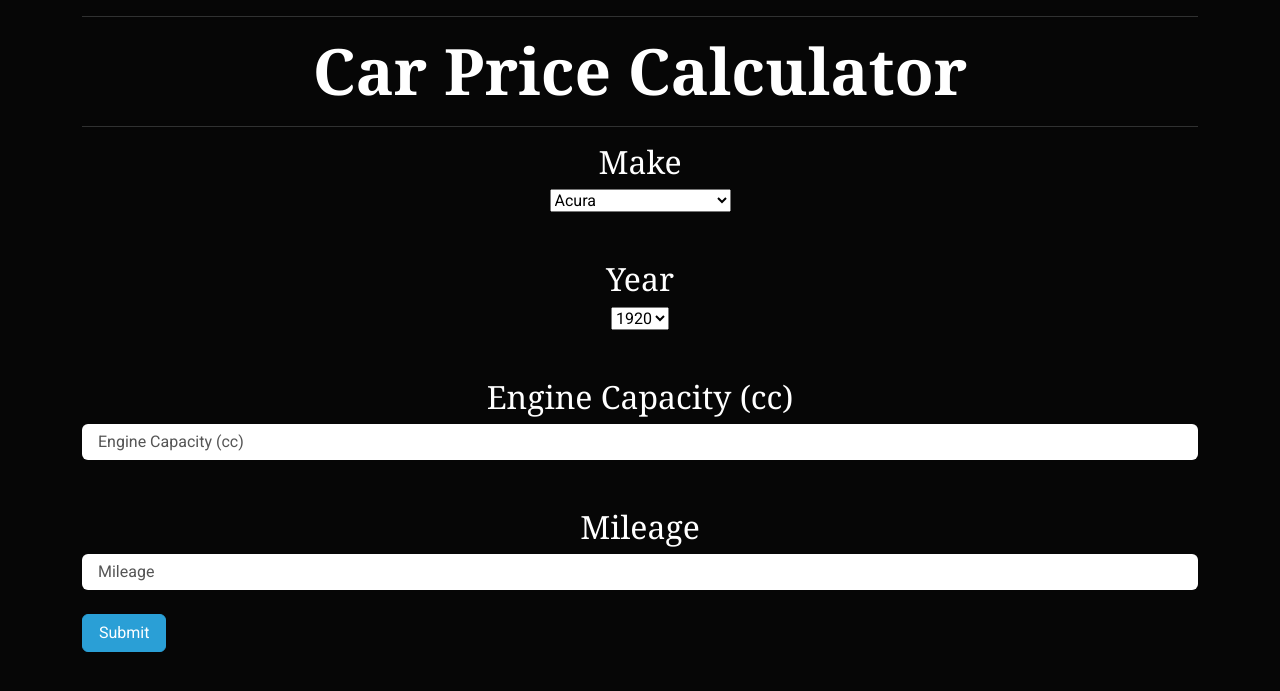
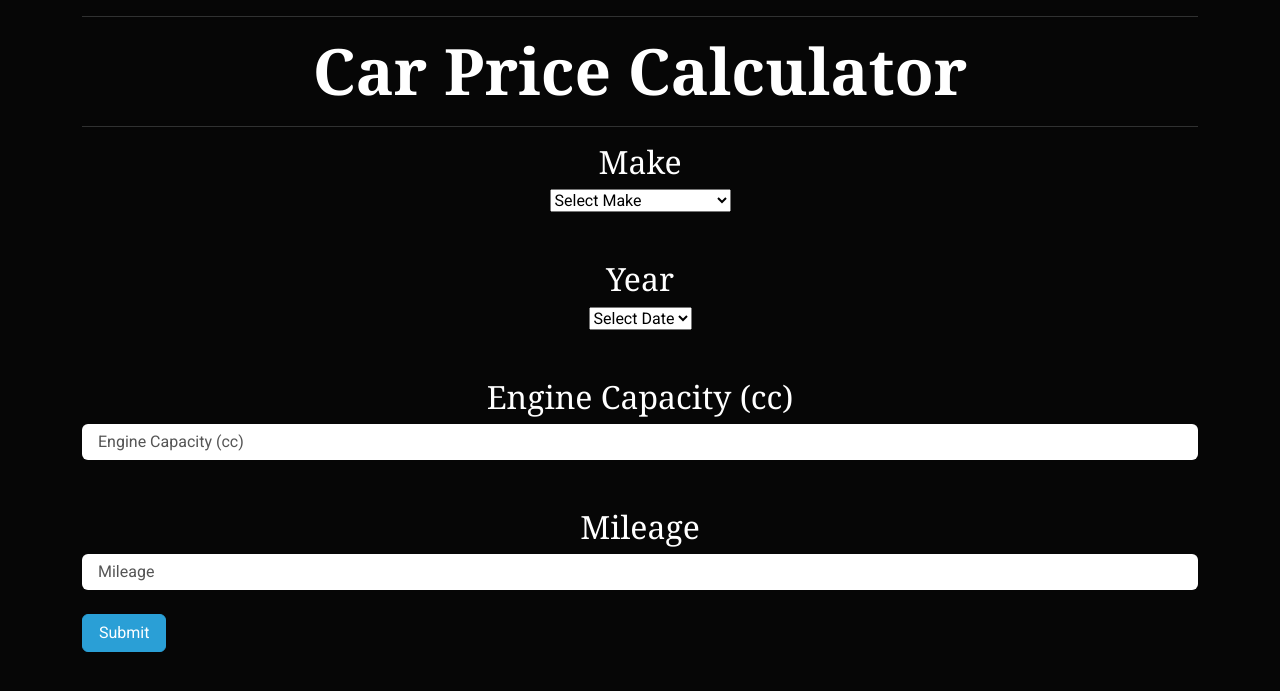
Before and after one commit to Mcusac/Project-4, a Flask app: page /search in a window 1280 px wide. Shown: the part 74-765 px from the top of the page. Run offline with Flask 2, Linux system fonts and the light colour scheme; some libraries are stand-ins or nearby versions.

Commit message:
htmlsearch

```diff
--- a/templates/search.html
+++ b/templates/search.html
@@ -65,6 +65,7 @@
                 <!-- drop down for Car Make -->
                 <h4 class="white-header" for="inputMake">Make</h4>
                 <select class= "centdrop" name="inputMake" id="inputMake">
+                  <option value="Select Make">Select Make</option>
                   <option value="Acura">Acura</option>
                   <option value="AlfaRomero">AlfaRomero</option>
                   <option value="AstonMartin">AstonMartin</option>
@@ -112,6 +113,7 @@
                 <!-- drop down for Car Year -->
                 <h4 class="white-header" for="inputYear">Year</h4>
                 <select class= "centdrop" name="inputYear" id="inputYear">
+                  <option value="Select Date">Select Date</option>
                   <option value="1920">1920</option> <option value="1921">1921</option> <option value="1922">1922</option> <option value="1923">1923</option>
                   <option value="1924">1924</option> <option value="1925">1925</option> <option value="1926">1926</option> <option value="1927">1927</option>
                   <option value="1928">1928</option> <option value="1929">1929</option>
```
